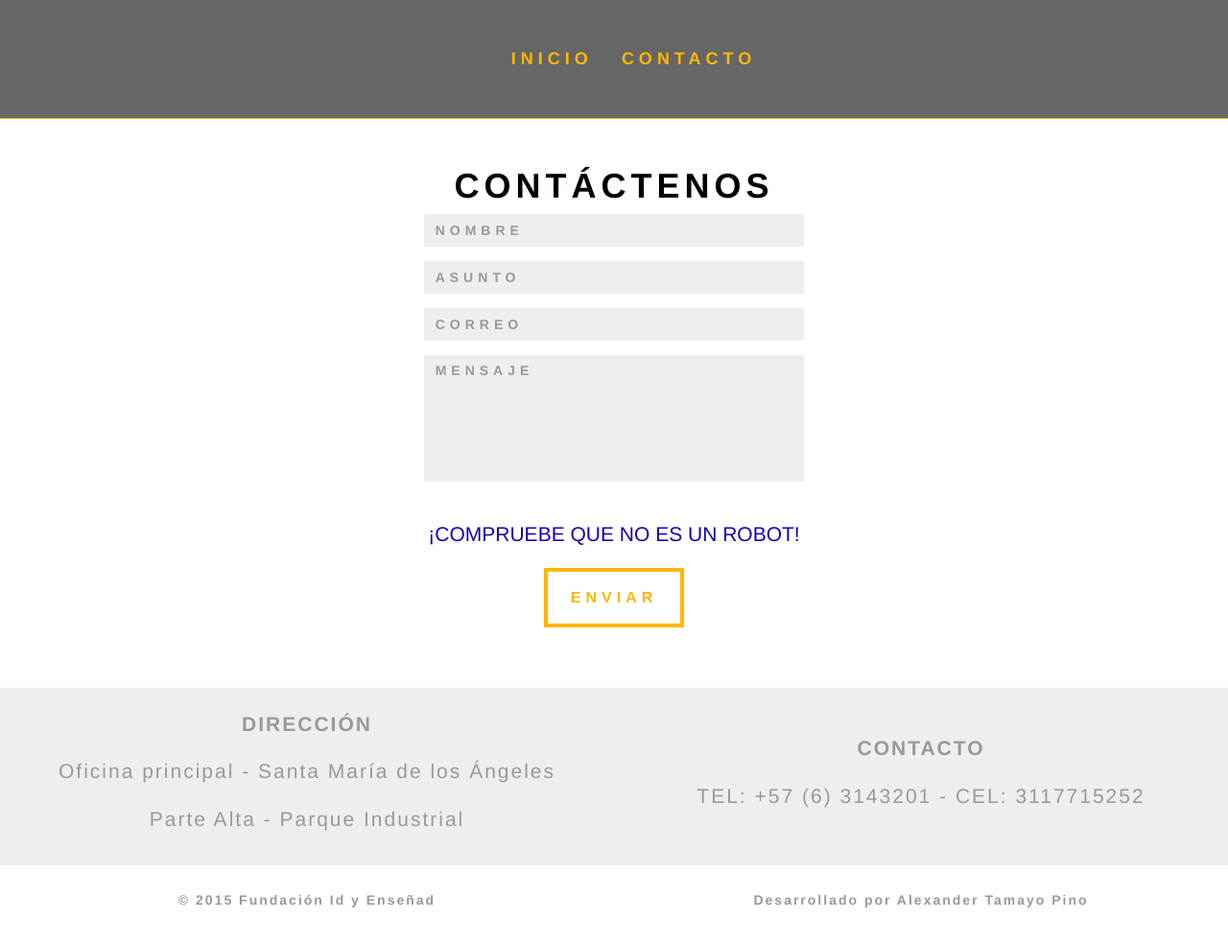
After one commit to AlexTama/FUNDACION-ENSENAD, a PHP site: page /ERROR.php in a window 1280 px wide. The commit adds this page. Shown: the whole page at 96% size. Run offline with PHP 8.4, Linux system fonts and the light colour scheme; some libraries are stand-ins or nearby versions.

Commit message:
pagina finalizada

```diff
--- /dev/null
+++ b/ERROR.php
@@ -0,0 +1,72 @@
+<!DOCTYPE html>
+<html lang="es">
+<head>
+	<!-- META TAGS AND CSS STYLE FOR THE WEB SITE -->
+	<?php include 'includes/headers.php'; ?>
+
+	<title>Contacto | Fundación Id y Enseñad</title>
+</head>
+<body>
+
+	<!-- *************************************** -->
+	<!-- FIRST SECTION -->
+	<!-- menu -->
+	<!-- *************************************** -->
+	<section class="container-fluid">
+		<div class="row">
+			<div class="col-md-12" style="padding:12% 0 0;">
+
+				<!-- MENU -->
+				<?php include 'includes/menu.php'; ?>
+
+				<h1 class="text-center" style="color:#000000; letter-spacing: 5px;"><b>CONTÁCTENOS</b></h1>
+			</div>
+		</div>
+	</section>
+
+	<!-- *************************************** -->
+	<!-- SECOND SECTION -->
+	<!-- contact form -->
+	<!-- *************************************** -->
+
+	<section class="container-fluid">
+		<div class="row" style="padding-bottom: 5%;">
+			<div class="col-md-offset-4 col-md-4">
+
+				<form action="envia.php" method="POST">
+					<div class="form-group">
+						<input type="text" name="nombre" class="form-control input-style-reset" placeholder="NOMBRE">
+					</div>
+				  	<div class="form-group">
+				    	<input type="text" name="asunto" class="form-control input-style-reset" placeholder="ASUNTO">
+				  	</div>
+				  	<div class="form-group">
+					    <input type="email" class="form-control input-style-reset" name="email" placeholder="CORREO" require>
+					 </div>
+					 <textarea class="form-control input-style-reset" rows="6" name="mensaje" placeholder="MENSAJE" style="resize:none;" ></textarea>
+
+					<div style="padding: 20px" class="text-center">
+						<div class="g-recaptcha" data-sitekey="6LeQJBETAAAAAFlCxez7X3kn1EW9W8dCVqcEg_ZJ"></div>
+					</div>
+					<div class="form-group text-center" style="color:#1700AC;">
+						<p class="lead">¡COMPRUEBE QUE NO ES UN ROBOT!</p>
+					</div>
+
+					<div class="text-center">
+						<input class="ghost-button-profile" type="submit" name="enviar" value="ENVIAR" style="letter-spacing:5px; font-weight:bold;">
+					</div>
+				</form>
+
+			</div>
+		</div>
+	</section>
+
+	<!-- ***************************************************************** -->
+	<!-- FOOTER -->
+	<!-- ***************************************************************** -->
+	<?php include 'includes/footer.php'; ?>
+
+	<!-- SCRIPTS FOR ANIMATION -->
+	<?php include 'includes/scripts.php'; ?>
+</body>
+</html>
--- a/auditorio.php
+++ b/auditorio.php
@@ -136,7 +136,7 @@
 
 				<div class="modal-header">
 	    			<button type="button" class="close" data-dismiss="modal" aria-label="Close"><span aria-hidden="true">&times;</span></button>
-	    			<h4 class="modal-title text-center" id="myModalLabel">AUDITORIO DIOCESÁNO</h4>
+	    			<h4 class="modal-title text-center" id="myModalLabel">AUDITORIO DIOCESANO</h4>
 	    		</div>
 
 				<div class="modal-body">
```
Also changed, not shown: envia.php (+20 -18 lines).
